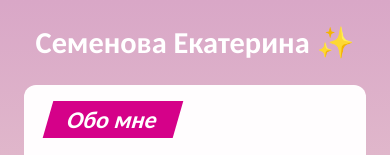
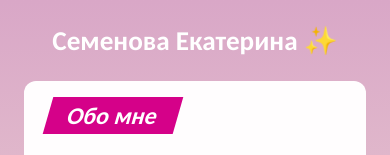
Before and after one commit to KalteEuphorie/KalteEuphorie.github.io, a plain HTML site: page index.html in a window 390 px wide. Shown: the top 155 px of the page. Drawn offline with Linux system fonts and the light colour scheme.

Commit message:
Change font-size and bg color

```diff
--- a/index.css
+++ b/index.css
@@ -5,6 +5,7 @@ html, body {
 
 html {
     overflow: hidden;
+    background-color: #fffcdc;
 }
 
 body {
@@ -135,6 +136,6 @@ li::marker {
     }
 
     h1 {
-        font-size: 1.9em;
+        font-size: 1.7em;
     }
 }
```
